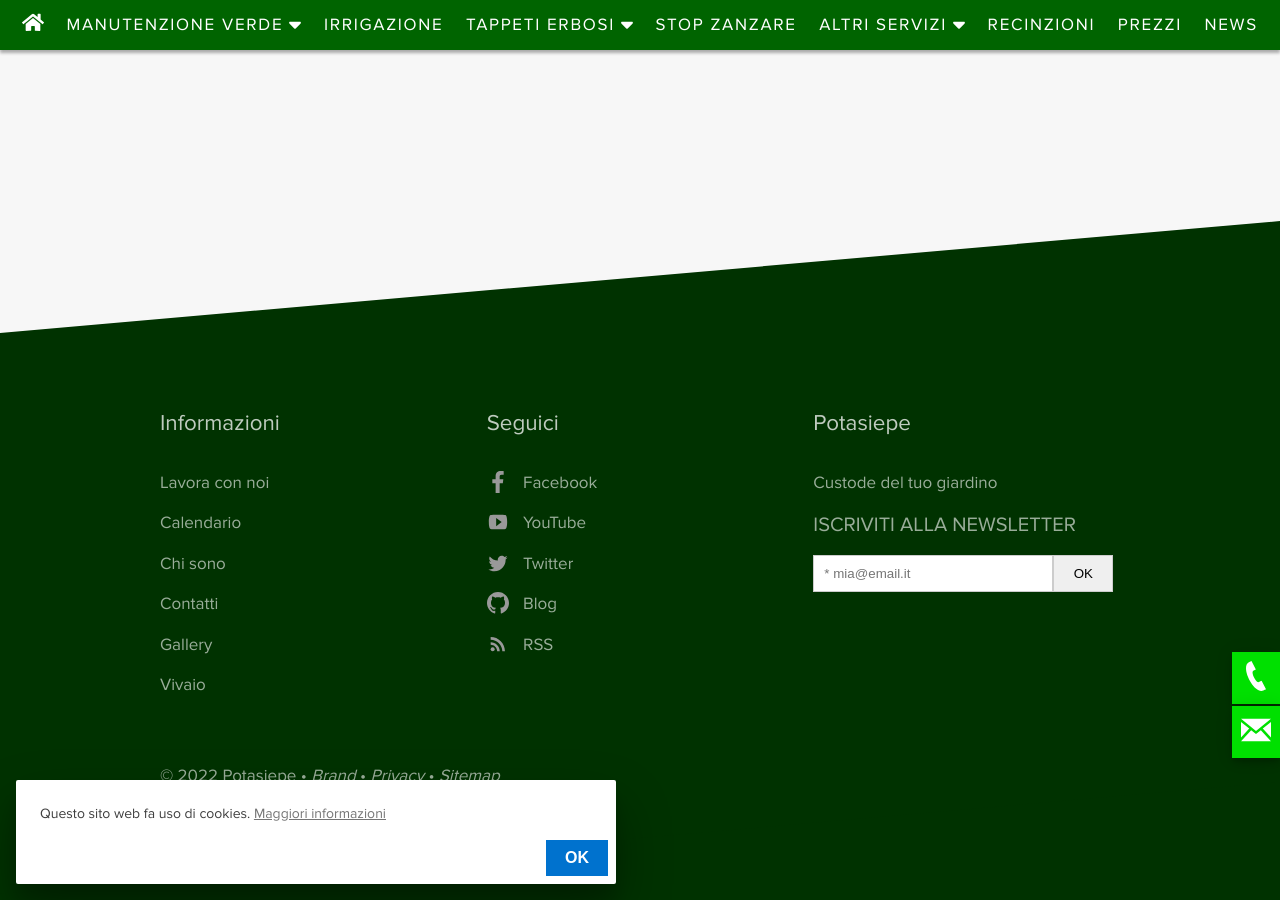
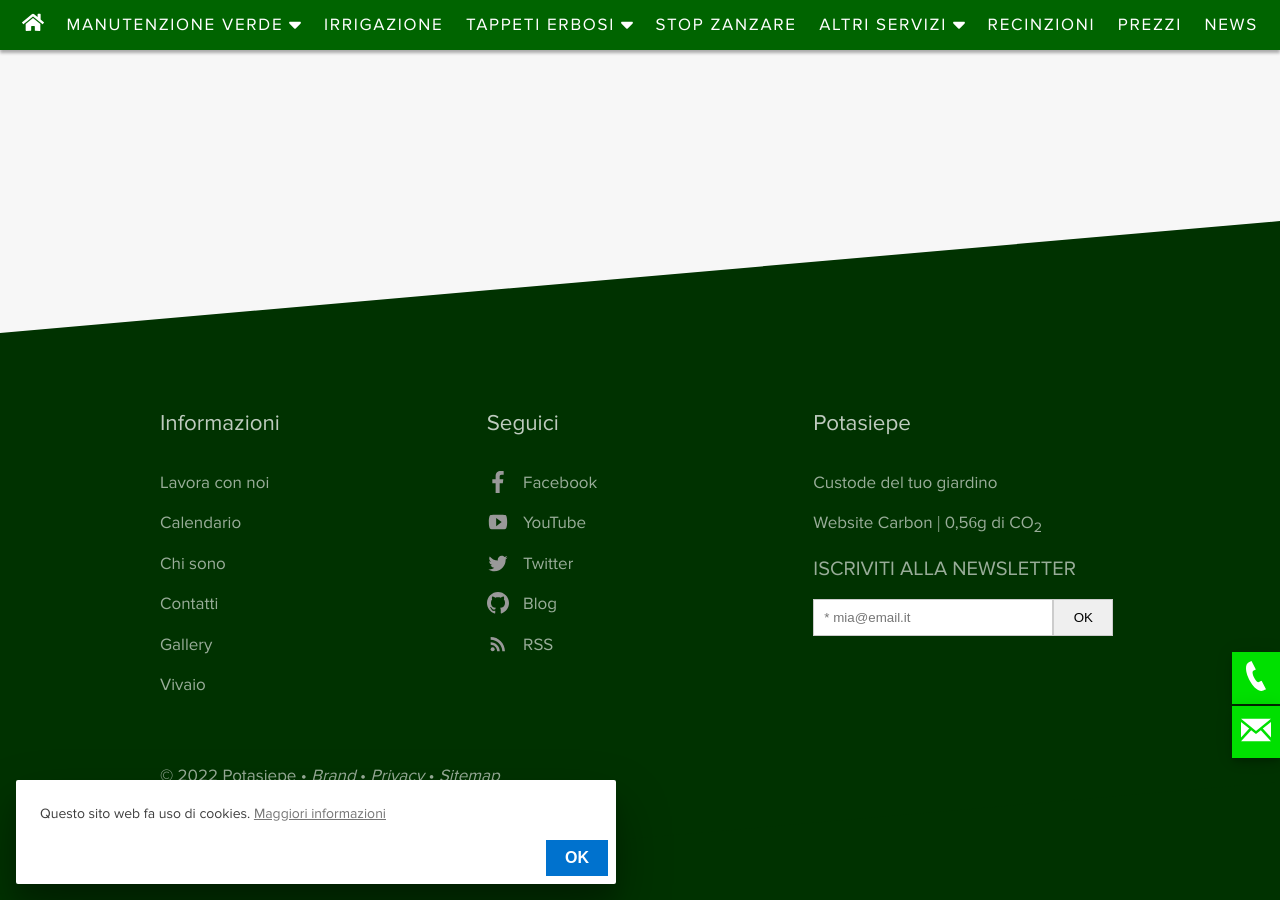
Before and after one commit to enricocaputo/enricocaputo.github.io, a Jekyll site: the page built from index.html, in a window 1280 px wide and 900 px high, scrolled down 7395 px. Built offline with Jekyll 4.4.1, drawn with Linux system fonts in a browser that asks for light colours.

Commit message:
website carbon

```diff
--- a/_includes/footer.html
+++ b/_includes/footer.html
@@ -27,6 +27,9 @@
         </li>
         <li>{{ site.data.company.description }}</li>
         <li>
+          <a href="https://www.websitecarbon.com/website/potasiepe-it/" title="Website Carbon Calculator" rel="noopener nofollow">Website Carbon | 0,56g di CO<sub>2</sub></a>
+        </li>
+        <li>
           <span class="h3" id="newsletter">ISCRIVITI ALLA NEWSLETTER</span>
         </li>
         <li>
```
